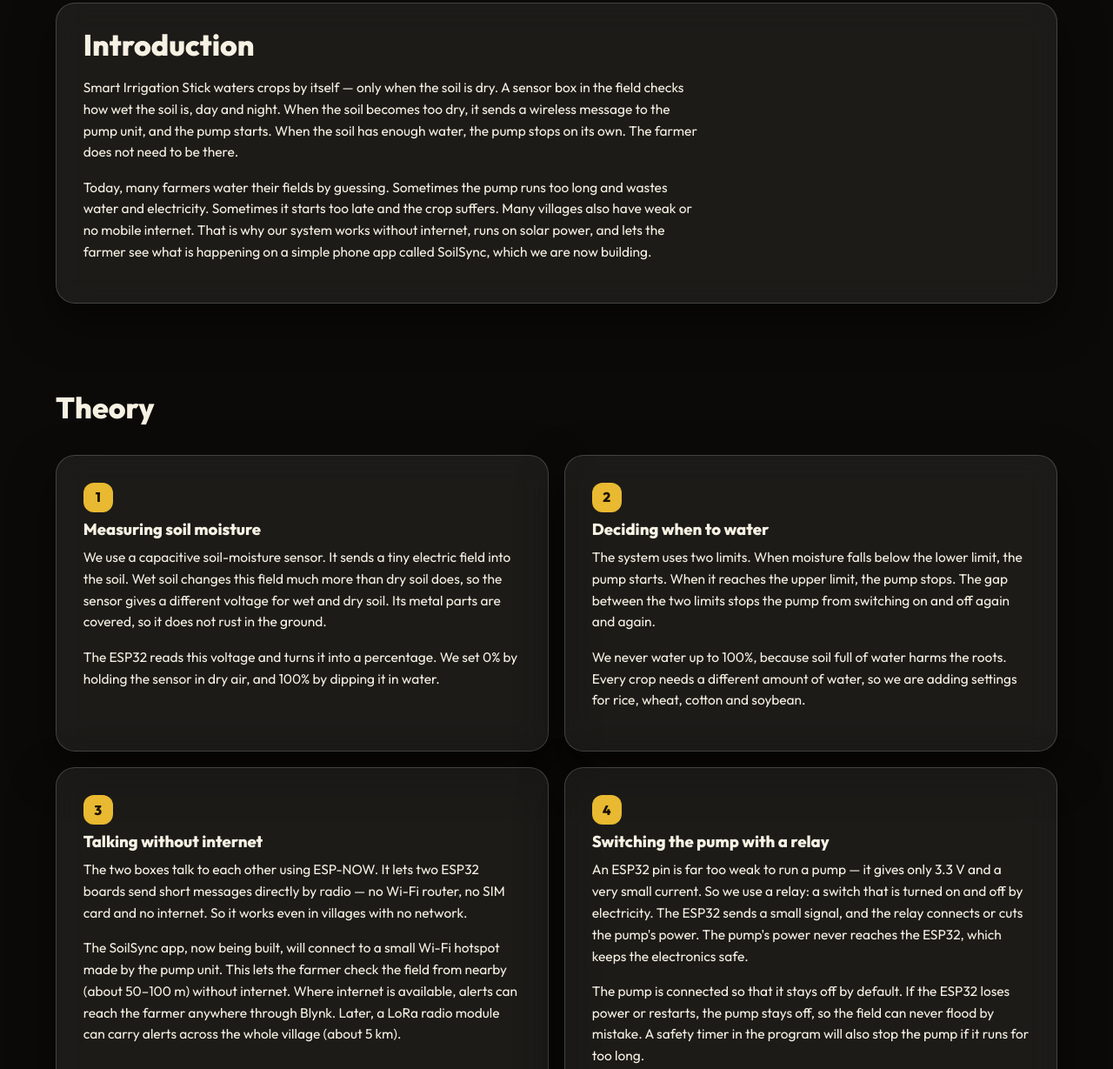
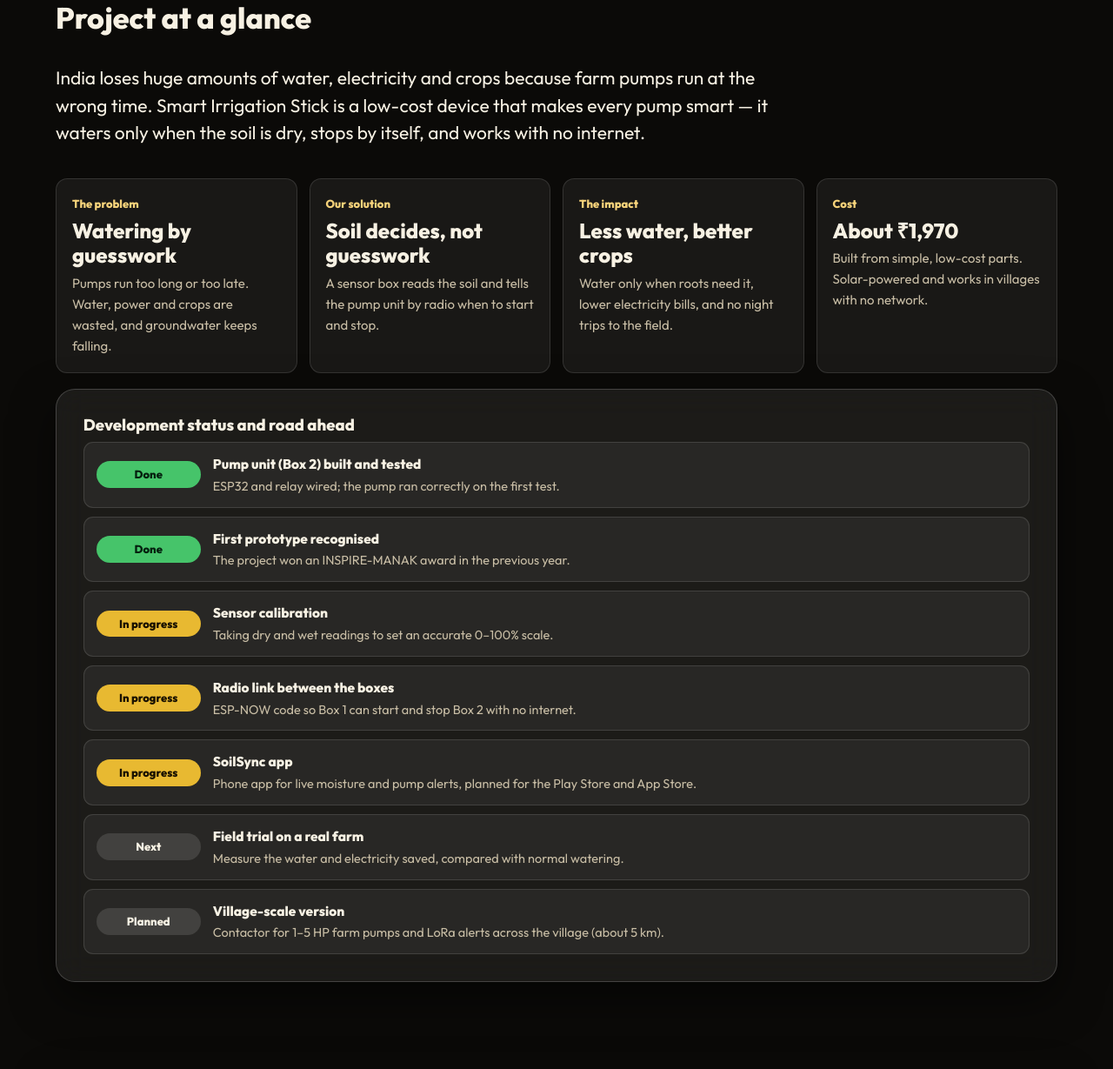
Before and after one commit to swarsh638/smart-irrigation, a plain HTML site: page index.html in a window 1280 px wide. Shown: the part 975-2204 px from the top of the page at 87% size. Drawn offline with Linux system fonts and the light colour scheme.

Commit message:
Add 'Project at a glance' section to index.html
Added a new section 'Project at a glance' detailing the Smart Irrigation Stick's purpose, solution, impact, and development status.

```diff
--- a/index.html
+++ b/index.html
@@ -169,6 +169,20 @@ footer{text-align:center;font-size:14px;color:var(--muted);padding:30px 16px 46p
 .simlog{margin:12px 0 6px;font-size:15px;min-height:1.6em}
 @media (prefers-reduced-motion:no-preference){.fig svg[data-pump=on] .tube{animation:flow .8s linear infinite}}
 @media(max-width:600px){.simgrid b{font-size:20px}.pill{font-size:16px!important}}
+
+.glance{display:grid;grid-template-columns:repeat(4,minmax(0,1fr));gap:14px}
+.gl{padding:18px;border:var(--bd2);border-radius:calc(var(--r)*.6);background:var(--card2)}
+.gl small{display:block;font-weight:800;color:var(--acc2);font-size:13px;margin-bottom:6px}
+.gl b{display:block;font-family:var(--fh);font-size:clamp(20px,2vw,24px);line-height:1.2;margin-bottom:6px}
+.gl p{font-size:15px;margin:0;color:var(--muted)}
+.road{list-style:none;padding:0;margin:0;display:grid;gap:10px}
+.road li{display:grid;grid-template-columns:120px minmax(0,1fr);gap:14px;align-items:center;padding:12px 14px;border:var(--bd2);border-radius:calc(var(--r)*.5);background:var(--card2)}
+.st{display:inline-block;text-align:center;padding:5px 10px;border-radius:999px;font-size:13px;font-weight:800;white-space:nowrap}
+.st.done{background:#46c46a;color:#04210f}.st.wip{background:var(--acc);color:var(--onacc)}.st.plan{background:rgba(255,255,255,.12);color:var(--ink)}
+.road b{display:block}.road span.d{font-size:14.5px;color:var(--muted)}
+.pitch{font-size:clamp(18px,1.8vw,21px);line-height:1.5;max-width:62ch;margin:0 0 18px}
+@media(max-width:900px){.glance{grid-template-columns:repeat(2,minmax(0,1fr))}}
+@media(max-width:600px){.glance{grid-template-columns:minmax(0,1fr)}.road li{grid-template-columns:minmax(0,1fr);gap:6px}.st{justify-self:start}}
 </style>
 <script>new MutationObserver(()=>{for(const c of document.querySelectorAll('.stack td:not([data-l])')){let i=0,p=c;while(p=p.previousElementSibling)i+=p.colSpan;c.dataset.l=c.closest('table').rows[0].cells[i]?.textContent||''}}).observe(document,{childList:true,subtree:true})</script>
 </head>
@@ -180,7 +194,7 @@ footer{text-align:center;font-size:14px;color:var(--muted);padding:30px 16px 46p
   <div class="brand">Smart Irrigation Stick</div>
  </div>
  <nav class="nav scroll" aria-label="Sections">
-  <a href="#intro">Introduction</a><a href="#theory">Theory</a><a href="#objective">Objective</a><a href="#why">Why it matters</a><a href="#materials">Materials</a><a href="#layout">Project layout</a><a href="#presenter">Presenter</a>
+  <a href="#glance">At a glance</a><a href="#intro">Introduction</a><a href="#theory">Theory</a><a href="#objective">Objective</a><a href="#why">Why it matters</a><a href="#materials">Materials</a><a href="#layout">Project layout</a><a href="#presenter">Presenter</a>
  </nav>
 </header>
 
@@ -264,6 +278,27 @@ footer{text-align:center;font-size:14px;color:var(--muted);padding:30px 16px 46p
  </div>
 </section>
 
+<section class="band" id="glance"><div class="wrap sec">
+ <h2>Project at a glance</h2>
+ <p class="pitch">India loses huge amounts of water, electricity and crops because farm pumps run at the wrong time. Smart Irrigation Stick is a low-cost device that makes every pump smart — it waters only when the soil is dry, stops by itself, and works with no internet.</p>
+ <div class="glance">
+  <div class="gl"><small>The problem</small><b>Watering by guesswork</b><p>Pumps run too long or too late. Water, power and crops are wasted, and groundwater keeps falling.</p></div>
+  <div class="gl"><small>Our solution</small><b>Soil decides, not guesswork</b><p>A sensor box reads the soil and tells the pump unit by radio when to start and stop.</p></div>
+  <div class="gl"><small>The impact</small><b>Less water, better crops</b><p>Water only when roots need it, lower electricity bills, and no night trips to the field.</p></div>
+  <div class="gl"><small>Cost</small><b>About ₹1,970</b><p>Built from simple, low-cost parts. Solar-powered and works in villages with no network.</p></div>
+ </div>
+ <div class="card"><h3>Development status and road ahead</h3>
+  <ol class="road">
+   <li><span class="st done">Done</span><span><b>Pump unit (Box 2) built and tested</b><span class="d">ESP32 and relay wired; the pump ran correctly on the first test.</span></span></li>
+   <li><span class="st done">Done</span><span><b>First prototype recognised</b><span class="d">The project won an INSPIRE-MANAK award in the previous year.</span></span></li>
+   <li><span class="st wip">In progress</span><span><b>Sensor calibration</b><span class="d">Taking dry and wet readings to set an accurate 0–100% scale.</span></span></li>
+   <li><span class="st wip">In progress</span><span><b>Radio link between the boxes</b><span class="d">ESP-NOW code so Box 1 can start and stop Box 2 with no internet.</span></span></li>
+   <li><span class="st wip">In progress</span><span><b>SoilSync app</b><span class="d">Phone app for live moisture and pump alerts, planned for the Play Store and App Store.</span></span></li>
+   <li><span class="st plan">Next</span><span><b>Field trial on a real farm</b><span class="d">Measure the water and electricity saved, compared with normal watering.</span></span></li>
+   <li><span class="st plan">Planned</span><span><b>Village-scale version</b><span class="d">Contactor for 1–5 HP farm pumps and LoRa alerts across the village (about 5 km).</span></span></li>
+  </ol>
+ </div>
+</div></section>
 <section class="band" id="intro"><div class="wrap card">
  <h2>Introduction</h2>
  <p>Smart Irrigation Stick waters crops by itself — only when the soil is dry. A sensor box in the field checks how wet the soil is, day and night. When the soil becomes too dry, it sends a wireless message to the pump unit, and the pump starts. When the soil has enough water, the pump stops on its own. The farmer does not need to be there.</p>
```
